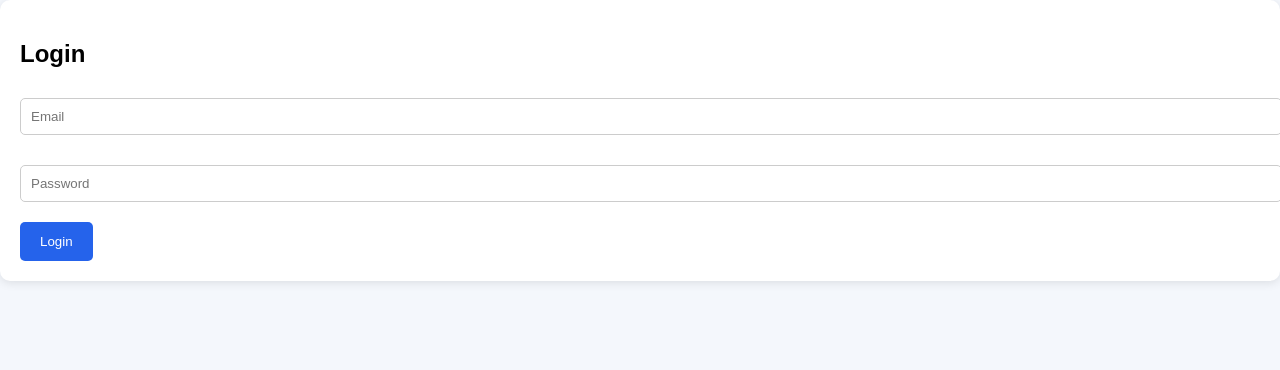
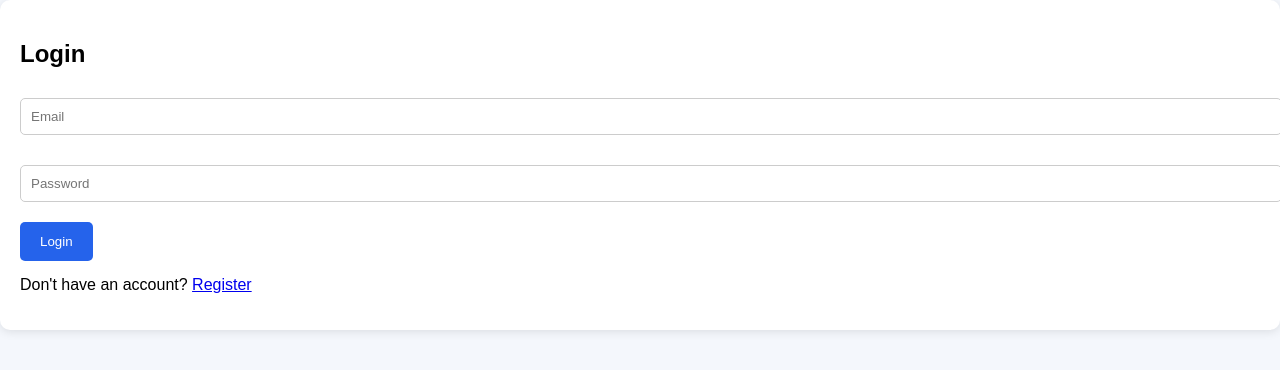
Before and after one commit to vasundhara2509/AuditIssueAgingTracker, a React (Create React App) app in the folder frontend/: page /login in a window 1280 px wide. Shown: the top 370 px of the page. Built offline with nearby package versions, Linux system fonts and the light colour scheme.

Commit message:
Updated login page with register link

```diff
--- a/frontend/src/components/Login.js
+++ b/frontend/src/components/Login.js
@@ -47,7 +47,7 @@
 
       alert('Login Successful');
 
-      navigate('/');
+      navigate('/dashboard');
 
     } catch (error) {
 
@@ -87,6 +87,13 @@
           Login
         </button>
 
+        <p style={{ marginTop: '15px' }}>
+          Don't have an account?{' '}
+          <a href="/register">
+            Register
+          </a>
+        </p>
+
       </form>
 
     </div>
```
